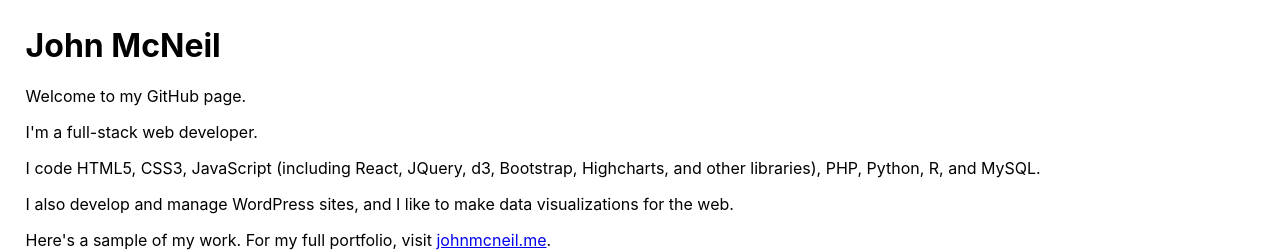
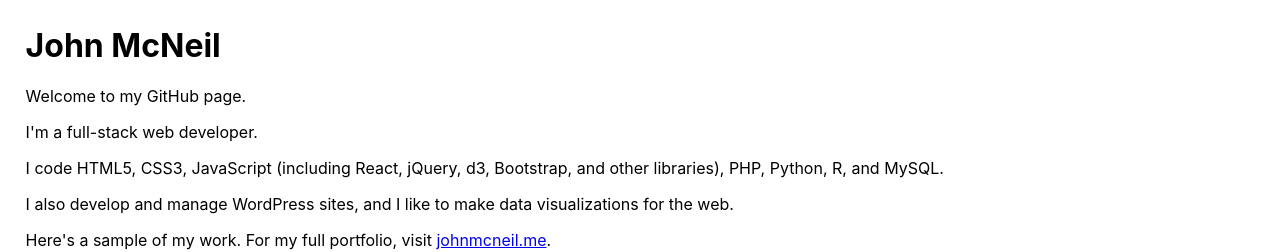
Before and after one commit to johnmcneil/johnmcneil.github.io, a React (Create React App) app: page / in a window 1280 px wide. Shown: the top 252 px of the page. Built offline with nearby package versions, Linux system fonts and the light colour scheme.

Commit message:
edited list of coding languages

```diff
--- a/src/App.js
+++ b/src/App.js
@@ -9,7 +9,7 @@ function App() {
         <p>Welcome to my GitHub page.</p>
       </header>
       <p>I'm a full-stack web developer.</p>
-      <p>I code HTML5, CSS3, JavaScript (including React, JQuery, d3, Bootstrap, Highcharts, and other libraries), PHP, Python, R, and MySQL.</p>
+      <p>I code HTML5, CSS3, JavaScript (including React, jQuery, d3, Bootstrap, and other libraries), PHP, Python, R, and MySQL.</p>
       <p> I also develop and manage WordPress sites, and I like to make data visualizations for the web.</p>
       <p>Here's a sample of my work. For my full portfolio, visit <a href="https://www.johnmcneil.me">johnmcneil.me</a>.</p>
       <iframe title="chessgraphs.com" src="https://www.chessgraphs.com" width="100%" height="600px"></iframe>
```
Also changed, not shown: 2 other files (tests, documents, lock files or other folders).
